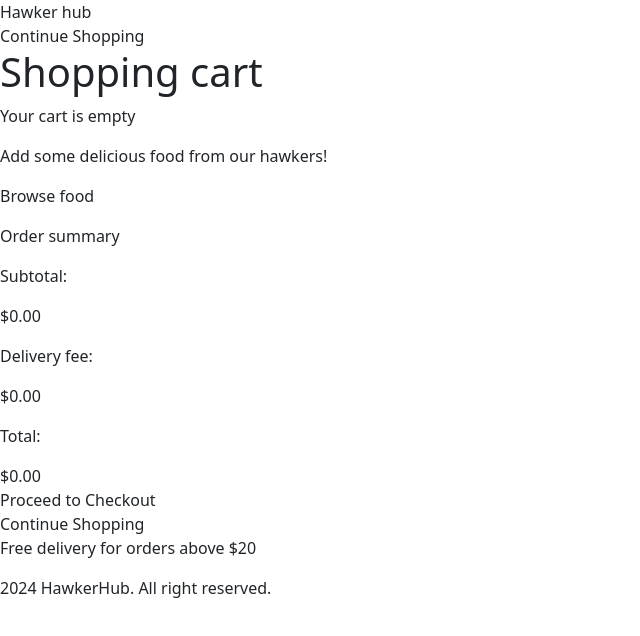
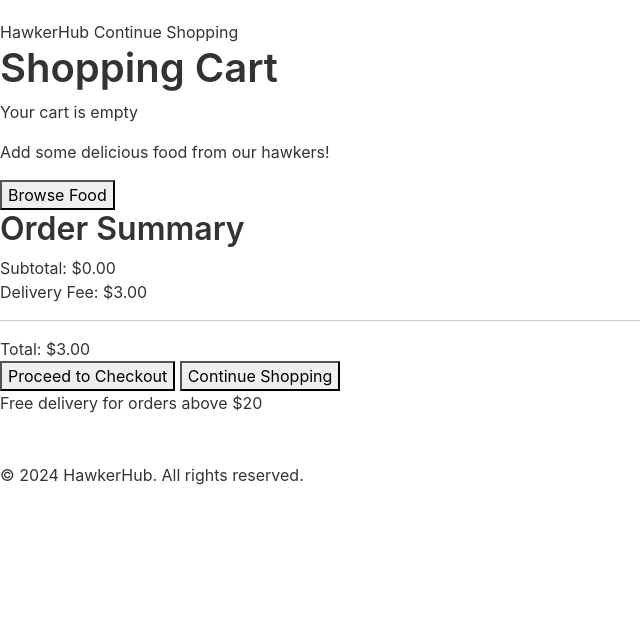
Before and after one commit to ponodo/FED-assignment, a plain HTML site: page cart.html in a window 1280 px wide. Shown: the whole page, without its empty margins (0-640 px from the left). Drawn offline with nearby package versions, Linux system fonts and the light colour scheme.

Commit message:
isaac - Added comments in the html structure and fix some minor errors in cart.html

```diff
--- a/cart.html
+++ b/cart.html
@@ -1,64 +1,100 @@
 <!doctype html>
 <html lang="en">
   <head>
-    <meta charset="utf-8">
-    <meta name="viewport" content="width=device-width, initial-scale=1">
-    <title>Hawker Hub - cart </title>
-    <link href="https://cdn.jsdelivr.net/npm/bootstrap@5.3.8/dist/css/bootstrap.min.css" rel="stylesheet" integrity="sha384-sRIl4kxILFvY47J16cr9ZwB07vP4J8+LH7qKQnuqkuIAvNWLzeN8tE5YBujZqJLB" crossorigin="anonymous">
-    <link ref=" stylesheet" href = "css/style.css">
+    <meta charset="utf-8" />
+    <meta name="viewport" content="width=device-width, initial-scale=1" />
+    <title>Hawker Hub - Cart</title>
+
+    <!-- Bootstrap (optional, you said you'll add later anyway) -->
+    <link
+      href="https://cdn.jsdelivr.net/npm/bootstrap@5.3.8/dist/css/bootstrap.min.css"
+      rel="stylesheet"
+      integrity="sha384-sRIl4kxILFvY47J16cr9ZwB07vP4J8+LH7qKQnuqkuIAvNWLzeN8tE5YBujZqJLB"
+      crossorigin="anonymous"
+    />
+
+    <!-- Your CSS -->
+    <link rel="stylesheet" href="css/style.css" />
   </head>
+
   <body>
-    <script src="https://cdn.jsdelivr.net/npm/bootstrap@5.3.8/dist/js/bootstrap.bundle.min.js" integrity="sha384-FKyoEForCGlyvwx9Hj09JcYn3nv7wiPVlz7YYwJrWVcXK/BmnVDxM+D2scQbITxI" crossorigin="anonymous"></script>
-  <header class = "nav-bar cart">
-    <div>
-      <span class = "cart left nav" id = "cart hawker-nav"> Hawker hub</span>
-      <span class = "cart right nav" id = "cart cShopping-nav">Continue Shopping</span>
-    </div>
+    <!-- Header / Nav -->
+    <header class="nav-bar cart">
+      <div class="nav-inner">
+        <span class="nav-left" id="cart-hawker-nav">HawkerHub</span>
+        <span class="nav-right" id="cart-cshopping-nav">Continue Shopping</span>
+      </div>
+    </header>
 
-  </header>
-  <main>
-    <div>
-      <h1 class = "cart main heading"> Shopping cart</h1>
-    </div>
+    <main>
+      <div class="page-title">
+        <h1 class="cart-main-heading">Shopping Cart</h1>
+      </div>
 
-    <section class =" cart left-section">
-      <div>
-        <p> Your cart is empty</h2>
-        <p> Add some delicious food from our hawkers!</h3>
-        <p> Browse food</p>
+      <div class="cart-layout">
+        <!-- Left Section -->
+        <section class="cart-left-section">
+          <div class="cart-empty-box">
+            <p class="cart-empty-title">Your cart is empty</p>
+            <p class="cart-empty-subtitle">Add some delicious food from our hawkers!</p>
+            <button class="cart-browse-btn" type="button">Browse Food</button>
+          </div>
+        </section>
+
+        <!-- Right Section -->
+        <section class="cart-right-section">
+          <div class="order-summary">
+            <div class="order-summary-header">
+              <h2 class="order-summary-title" id="cart-section-header">Order Summary</h2>
+            </div>
+
+            <div class="order-summary-body">
+              <div class="summary-row">
+                <span class="summary-label">Subtotal:</span>
+                <span class="summary-value" id="cart-subtotal">$0.00</span>
+              </div>
+
+              <div class="summary-row">
+                <span class="summary-label">Delivery Fee:</span>
+                <span class="summary-value" id="cart-delivery-fee">$3.00</span>
+              </div>
+
+              <hr class="summary-divider" />
+
+              <div class="summary-row total-row">
+                <span class="summary-label total-label" id="cart-total">Total:</span>
+                <span class="summary-value total-value" id="cart-total-cost">$3.00</span>
+              </div>
+
+              <div class="summary-actions">
+                <button class="cart-proceed-btn" id="cart-proceed" type="button">
+                  Proceed to Checkout
+                </button>
+
+                <button class="cart-continue-btn" id="cart-continue" type="button">
+                  Continue Shopping
+                </button>
+              </div>
+
+              <p class="cart-free-deli" id="cart-free-deli">
+                Free delivery for orders above $20
+              </p>
+            </div>
+          </div>
+        </section>
       </div>
-    </section>
-    <section class ="cart right-section">
-      <div>
-        <span id=" cart section-header"> Order summary</p>
-      </div>
-      <div>
-        <span  class = "cart subtotal name" > Subtotal:</p>
-        <p id ="cart subtotal"> $0.00</p>
-      </div>
-      <div>
-        <span class = " cart delivery name"> Delivery fee:</p>
-        <span id="cart delivery fee"> $0.00</p>
-      </div>
-      <div>
-        <span id = "cart total"> Total:</p>
-          <span id = "cart total-cost"> $0.00</span>
-      </div>
-      <div>
-        <span id =" cart proceed-co"> Proceed to Checkout</span>
-      </div>
-      <div>
-        <span id = " cart continue-s"> Continue Shopping</span>
-      </div>
-      <div>
-        <p id =" cart free-deli" >Free delivery for orders above $20</p>
-      </div>
-    </section>
-    <footer>
-      <div>
-        <span id = " cart footer"> 2024 HawkerHub. All right reserved.</span>
-      </div>
+    </main>
+
+    <!-- Footer -->
+    <footer class="cart-footer">
+      <p id="cart-footer-text">© 2024 HawkerHub. All rights reserved.</p>
     </footer>
-  </main>
-</body>
+
+    <!-- Bootstrap JS (optional) -->
+    <script
+      src="https://cdn.jsdelivr.net/npm/bootstrap@5.3.8/dist/js/bootstrap.bundle.min.js"
+      integrity="sha384-FKyoEForCGlyvwx9Hj09JcYn3nv7wiPVlz7YYwJrWVcXK/BmnVDxM+D2scQbITxI"
+      crossorigin="anonymous"
+    ></script>
+  </body>
 </html>
```
